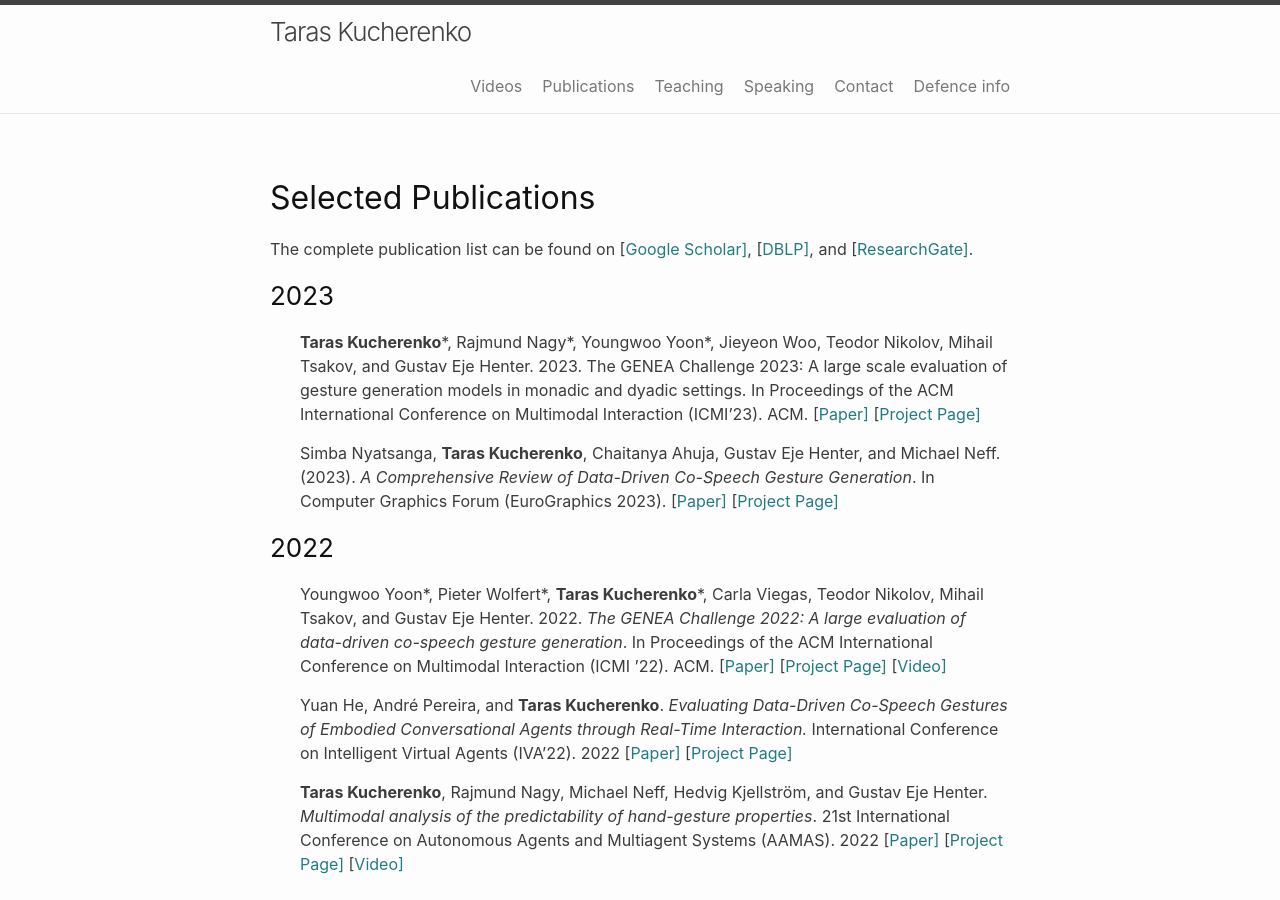
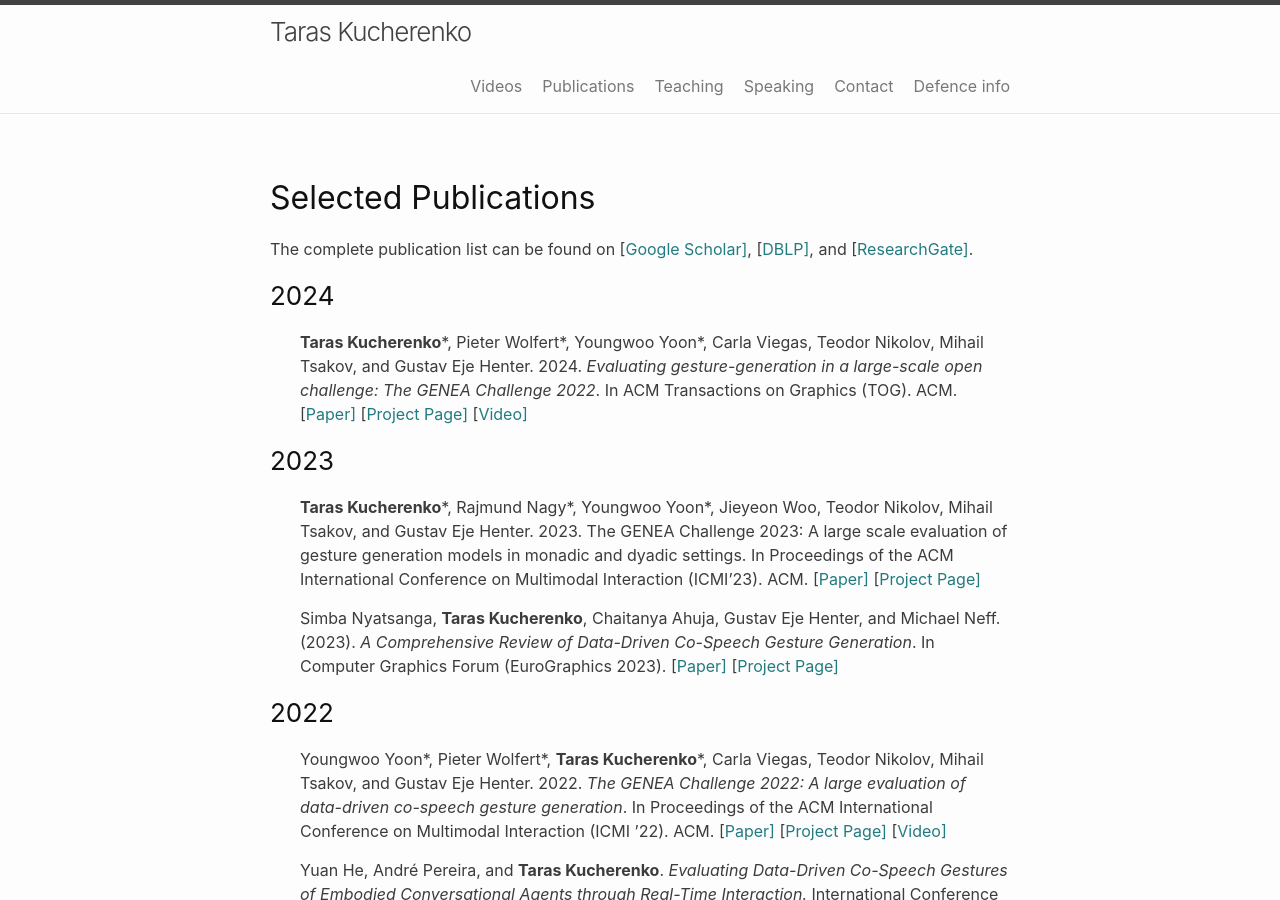
Before and after one commit to Svito-zar/Svito-zar.github.io, a Jekyll site: the page built from _pages/publications.md, in a window 1280 px wide and 900 px high. Built offline with Jekyll 4.4.1, drawn with Linux system fonts in a browser that asks for light colours.

Commit message:
Add ToG paper

```diff
--- a/_pages/publications.md
+++ b/_pages/publications.md
@@ -7,6 +7,10 @@ permalink: /publications/
 ## Selected Publications
 
 The complete publication list can be found on \[[Google Scholar\]](https://scholar.google.com/citations?user=aI_16pYAAAAJ&hl=en), \[[DBLP\]](https://dblp.uni-trier.de/pers/hd/k/Kucherenko:Taras), and \[[ResearchGate\]](https://www.researchgate.net/profile/Taras_Kucherenko).
+
+### 2024
+
+* **Taras Kucherenko**\*, Pieter Wolfert\*, Youngwoo Yoon\*, Carla Viegas, Teodor Nikolov, Mihail Tsakov, and Gustav Eje Henter. 2024. *Evaluating gesture-generation in a large-scale open challenge: The GENEA Challenge 2022*. In ACM Transactions on Graphics (TOG). ACM. \[[Paper\]](https://arxiv.org/abs/2303.08737) \[[Project Page\]](https://youngwoo-yoon.github.io/GENEAchallenge2022/) \[[Video\]](https://www.youtube.com/watch?v=4n02wXGGnd0)
 
 ### 2023
 
```
